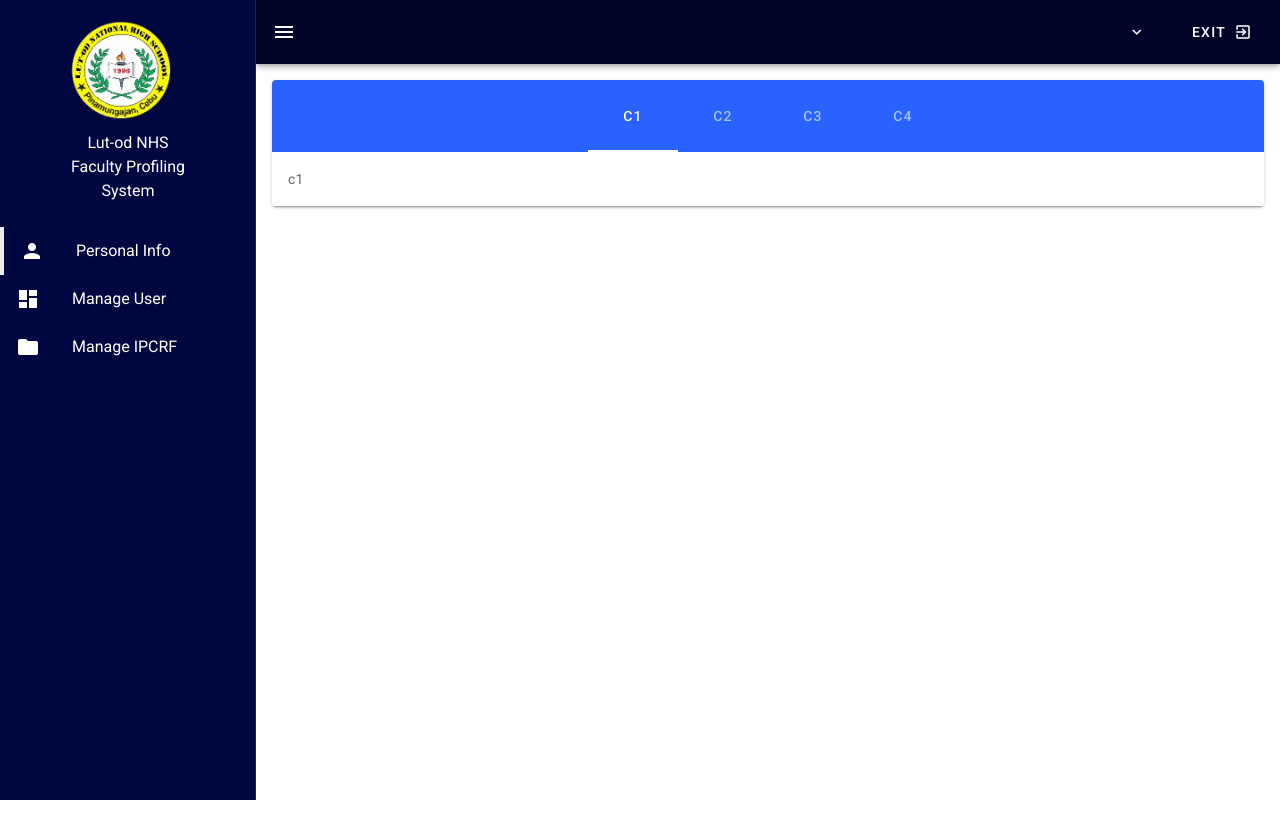
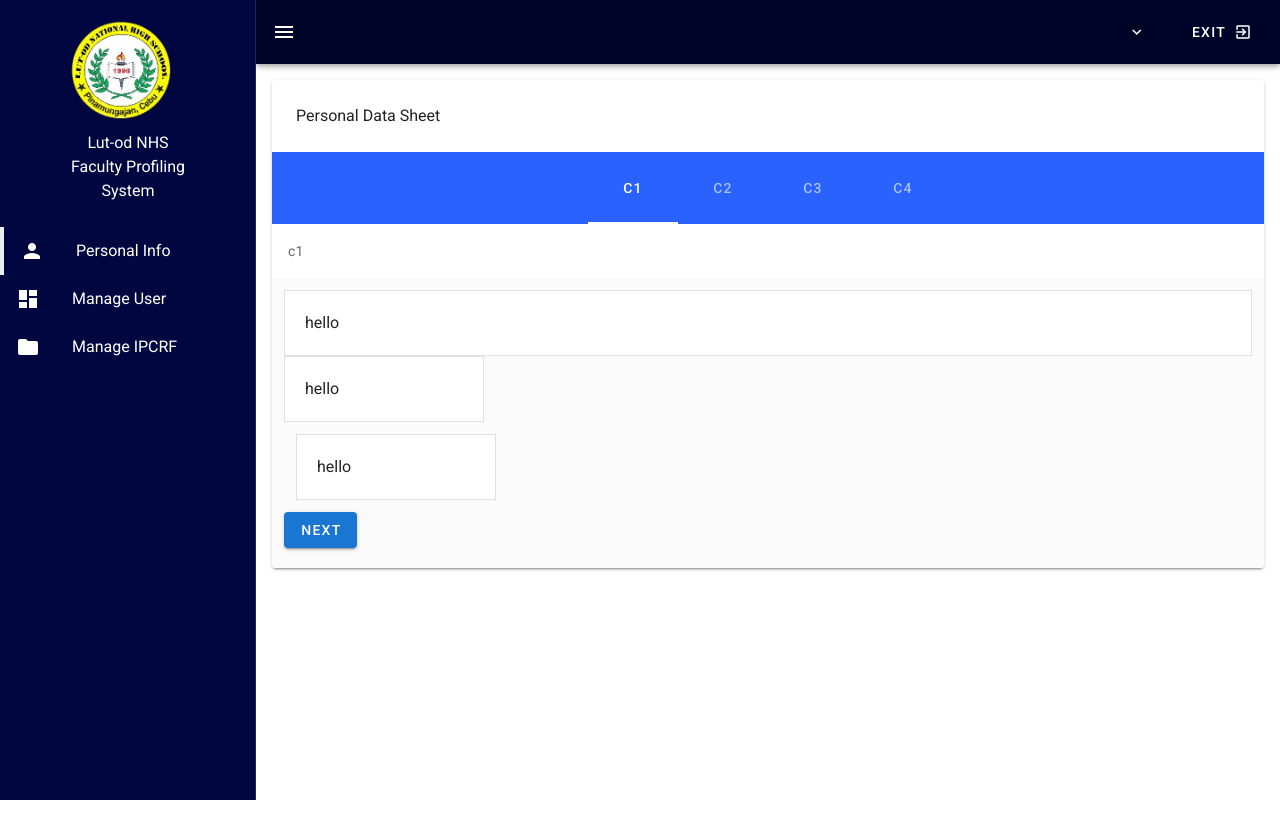
Before and after one commit to eleasar123/faculty-profiling, a Vue app in the folder faculty-fe/: page / in a window 1280 px wide. Shown: the top 838 px of the page. Built offline with nearby package versions, Linux system fonts and the light colour scheme.

Commit message:
perosnal data sheet exploration

```diff
--- a/faculty-fe/src/views/PersonalData.vue
+++ b/faculty-fe/src/views/PersonalData.vue
@@ -1,6 +1,11 @@
 <template>
   <v-app>
     <v-card>
+        <v-container>
+              <v-col> Personal Data Sheet
+               </v-col
+              >
+        </v-container>
       <v-tabs
         mt-5
         v-model="tab"
@@ -11,31 +16,71 @@
       >
         <v-tabs-slider></v-tabs-slider>
 
-        <v-tab href="#subscribe">
+        <v-tab href="#c1">
           C1
           <!-- <v-icon>mdi-phone</v-icon> -->
         </v-tab>
 
-        <v-tab href="#contact"> C2 </v-tab>
+        <v-tab href="#c2"> C2 </v-tab>
 
         <v-tab href="#c3"> C3 </v-tab>
 
         <v-tab href="#c4"> C4 </v-tab>
       </v-tabs>
 
-
       <v-tabs-items v-model="tab">
-          <!-- this is the content for c1 tab -->
-        <v-tab-item :key="1" value="subscribe">
+        <!-- this is the content for c1 tab -->
+        <v-tab-item :key="1" value="c1">
           <v-card flat>
             <v-card-text>c1</v-card-text>
+            <v-container class="grey lighten-5">
+              <v-card class="pa-5" outlined tile> hello </v-card>
+              <v-card class="pa-5" width="200px" outlined tile> hello </v-card>
+
+              <v-col>
+                <v-card class="pa-5" width="200px" outlined tile>
+                  hello
+                </v-card></v-col
+              >
+              <v-btn
+                color="primary"
+                dark
+                class="mb-2 mr-5"
+                v-bind="attrs"
+                v-on="on"
+                @click="changeTab2()"
+              >
+                next
+              </v-btn>
+            </v-container>
           </v-card>
         </v-tab-item>
 
         <!-- this is the content for c2 tab -->
-        <v-tab-item :key="2" value="contact">
+        <v-tab-item :key="2" value="c2">
           <v-card flat>
             <v-card-text>c2</v-card-text>
+               <v-btn
+                color="primary"
+                dark
+                class="mb-2 mr-5"
+                v-bind="attrs"
+                v-on="on"
+                @click="changeTab1()"
+              >
+                previous
+              </v-btn>
+               <v-btn
+                color="primary"
+                dark
+                class="mb-2 mr-5"
+                v-bind="attrs"
+                v-on="on"
+                @click="changeTab3()"
+              >
+                next
+              </v-btn>
+
           </v-card>
         </v-tab-item>
 
@@ -43,6 +88,28 @@
         <v-tab-item :key="3" value="c3">
           <v-card flat>
             <v-card-text>c3</v-card-text>
+                <v-btn
+                color="primary"
+                dark
+                class="mb-2 mr-5"
+                v-bind="attrs"
+                v-on="on"
+                @click="changeTab2()"
+              >
+                previous
+              </v-btn>
+
+                <v-btn
+                color="primary"
+                dark
+                class="mb-2 mr-5"
+                v-bind="attrs"
+                v-on="on"
+                @click="changeTab4()"
+              >
+                next
+              </v-btn>
+
           </v-card>
 
           <!-- this is the content for c5 tab -->
@@ -50,6 +117,16 @@
         <v-tab-item :key="4" value="c4">
           <v-card flat>
             <v-card-text>c4</v-card-text>
+               <v-btn
+                color="primary"
+                dark
+                class="mb-2 mr-5"
+                v-bind="attrs"
+                v-on="on"
+                @click="changeTab3()"
+              >
+                previous
+              </v-btn>
           </v-card>
         </v-tab-item>
       </v-tabs-items>
@@ -60,9 +137,26 @@
 <script>
 // @ is an alias to /src
 export default {
+
+    methods:{
+        changeTab1(){
+     this.tab='c1'
+    },
+    changeTab2(){
+     this.tab='c2'
+    },
+    changeTab3(){
+     this.tab='c3'
+    },
+
+    changeTab4(){
+     this.tab='c4'
+    }
+
+  },
   data() {
     return {
-      tab: "subscribe",
+      tab: "c1",
     };
   },
 };
```
